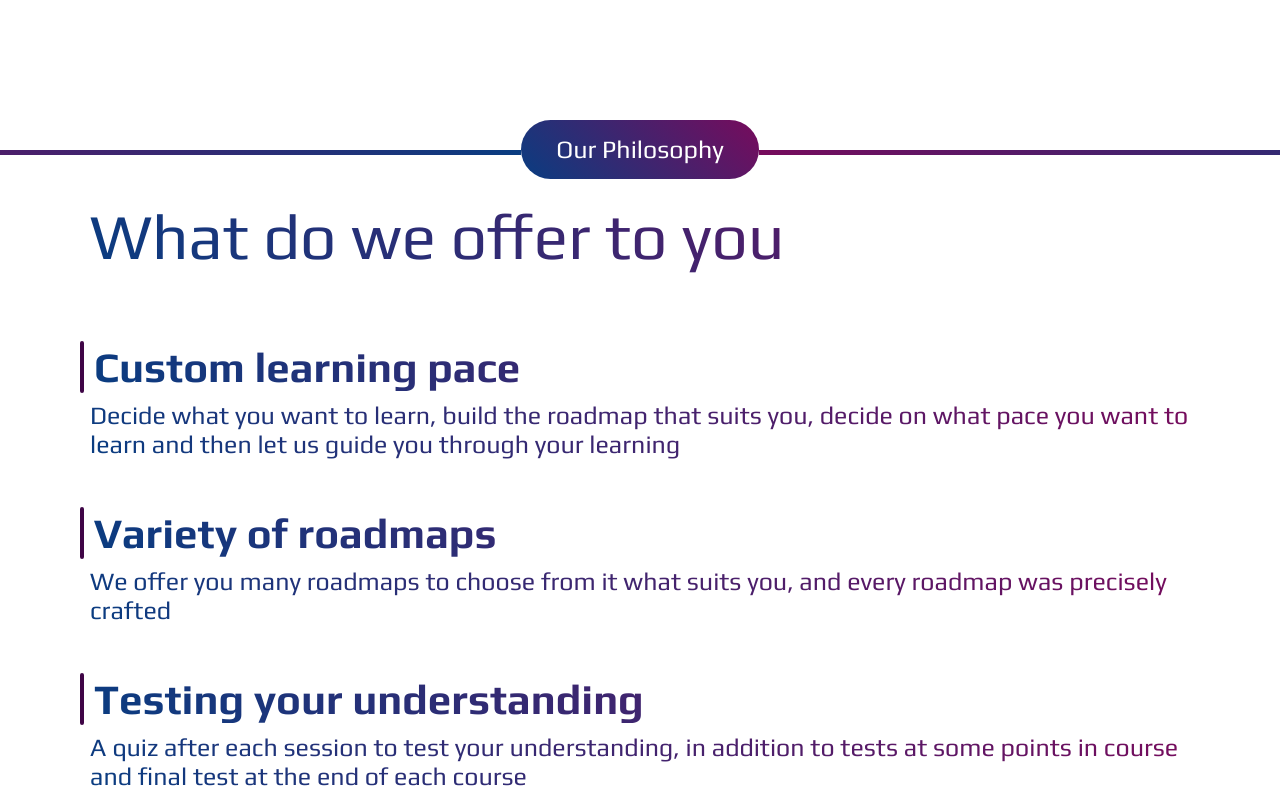
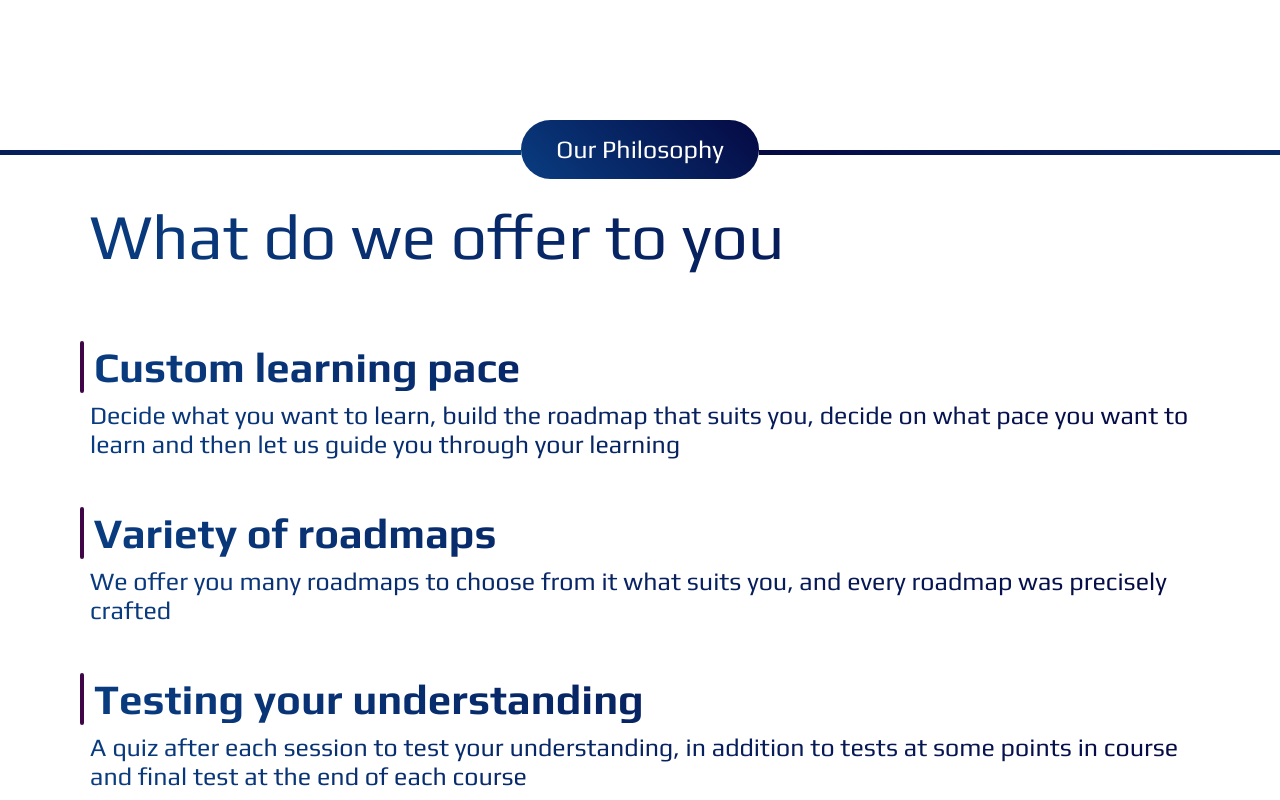
Before and after one commit to Erwin466/Project-roadmap, a plain HTML site: page Page/main.html in a window 1280 px wide. Shown: the part 980-1780 px from the top of the page. Drawn offline with nearby package versions, Linux system fonts and the light colour scheme.

Commit message:
change gradient in main

```diff
--- a/Style/main.css
+++ b/Style/main.css
@@ -1,6 +1,6 @@
 :root {
     --maincolor: rgb(63, 5, 70);
-    --maingrad: linear-gradient(45deg,rgb(9, 61, 129),rgb(119, 11, 92));
+    --maingrad: linear-gradient(45deg,rgb(9, 61, 129),rgb(5, 9, 66));
     --mainfont: "Play", sans-serif;
     --textcolor: white;
 }
```
